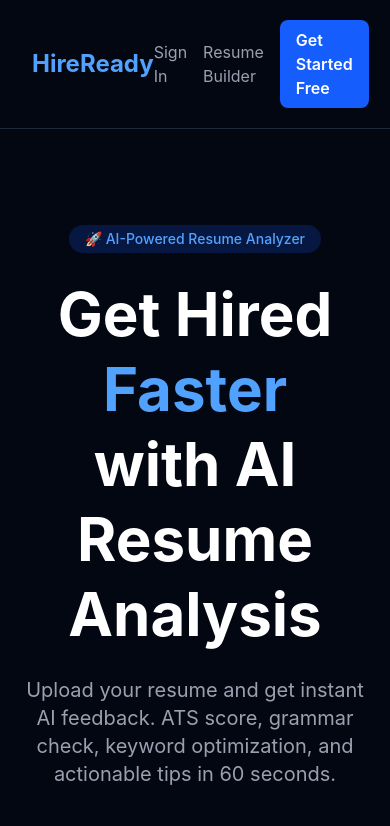
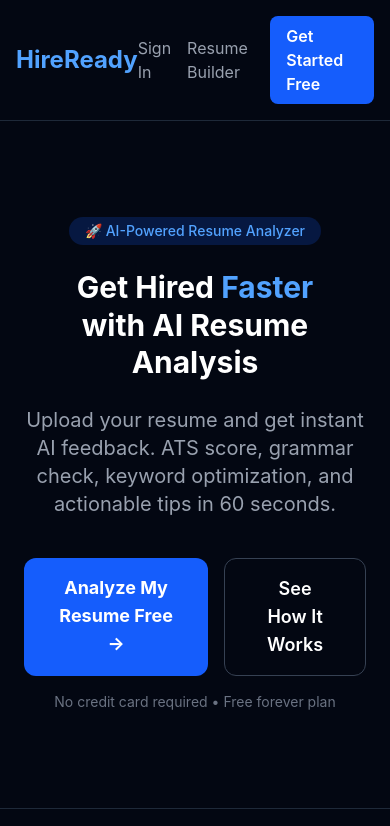
Before and after one commit to chandan7464/hireready, a React (Vite) app in the folder frontend/: page / in a window 390 px wide. Shown: the top 826 px of the page. Built offline with nearby package versions, Linux system fonts and the light colour scheme; no server answers.

Commit message:
PWA + templates v2 + mobile fixes

```diff
--- a/frontend/src/pages/Landing.tsx
+++ b/frontend/src/pages/Landing.tsx
@@ -11,7 +11,7 @@ export default function Landing() {
   return (
     <div className="min-h-screen bg-gray-950 text-white">
       {/* Navbar */}
-      <nav className="flex justify-between items-center px-8 py-5 border-b border-gray-800">
+      <nav className="flex justify-between items-center px-4 md:px-8 py-4 border-b border-gray-800">
         <h1 className="text-2xl font-bold text-blue-400">HireReady</h1>
         <div className="flex gap-4 items-center">
           {user ? (
@@ -34,7 +34,7 @@ export default function Landing() {
         <div className="inline-block bg-blue-600/20 text-blue-400 px-4 py-1 rounded-full text-sm font-medium mb-6">
           🚀 AI-Powered Resume Analyzer
         </div>
-        <h1 className="text-6xl font-bold mb-6 leading-tight">
+        <h1 className="text-3xl md:text-6xl font-bold mb-6 leading-tight">
           Get Hired <span className="text-blue-400">Faster</span><br />with AI Resume Analysis
         </h1>
         <p className="text-xl text-gray-400 mb-10 max-w-2xl mx-auto">
--- a/frontend/vite.config.ts
+++ b/frontend/vite.config.ts
@@ -21,12 +21,12 @@ export default defineConfig({
         start_url: '/',
         icons: [
           {
-            src: '/icon-192.png',
+            src: '/icon-192.svg',
             sizes: '192x192',
             type: 'image/png'
           },
           {
-            src: '/icon-512.png',
+            src: '/icon-512.svg',
             sizes: '512x512',
             type: 'image/png'
           }
```
